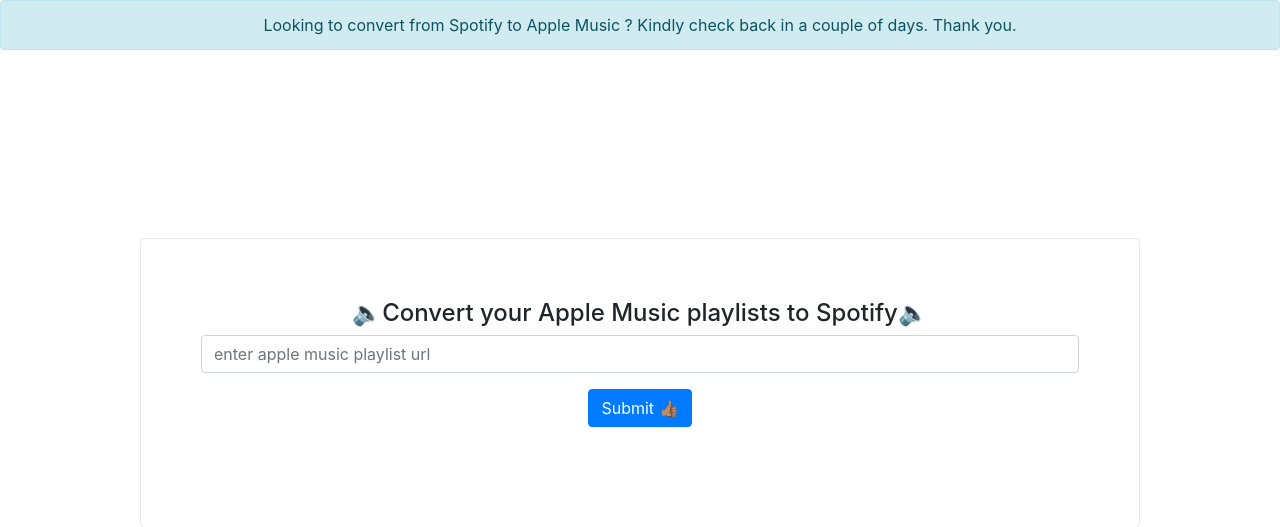
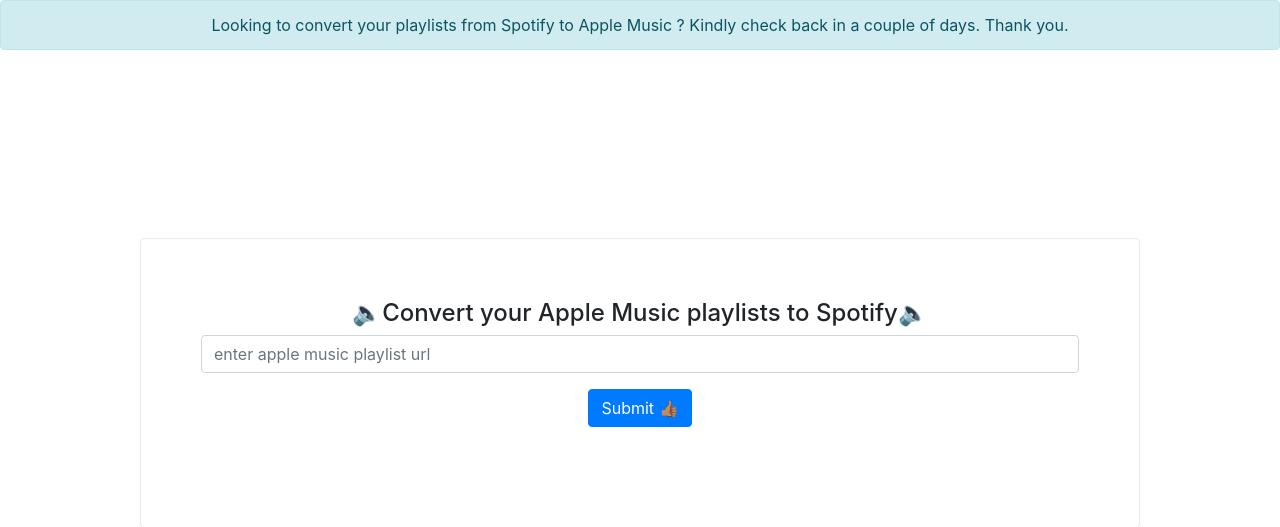
Before and after one commit to akornor/playlistor, a Django app: template main/templates/playlist.html in a window 1280 px wide. Shown: the top 527 px of the page. Run offline with Django 3.2, Linux system fonts and the light colour scheme; the template is opened without the code that fills it, so the values that code supplies are empty; parts of the project's set-up code (start-up, migrations or seed data) failed here and were passed over; some libraries are stand-ins or nearby versions.

Commit message:
More descriptive.

```diff
--- a/main/templates/playlist.html
+++ b/main/templates/playlist.html
@@ -57,7 +57,7 @@
 
 <body>
     <div style="text-align: center;" class="alert alert-info" role="alert">
-        Looking to convert from Spotify to Apple Music ? Kindly check back in a couple of days. Thank you.
+        Looking to convert your playlists from Spotify to Apple Music ? Kindly check back in a couple of days. Thank you.
     </div>
     <div class="container-fluid">
         <div id="container">
```
